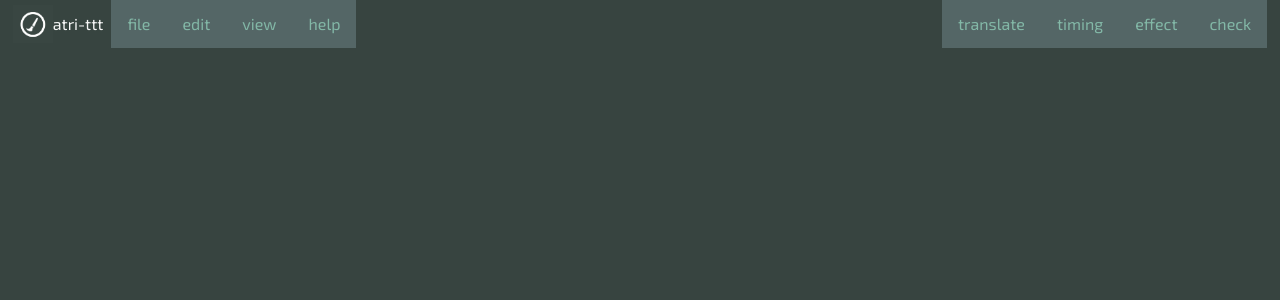
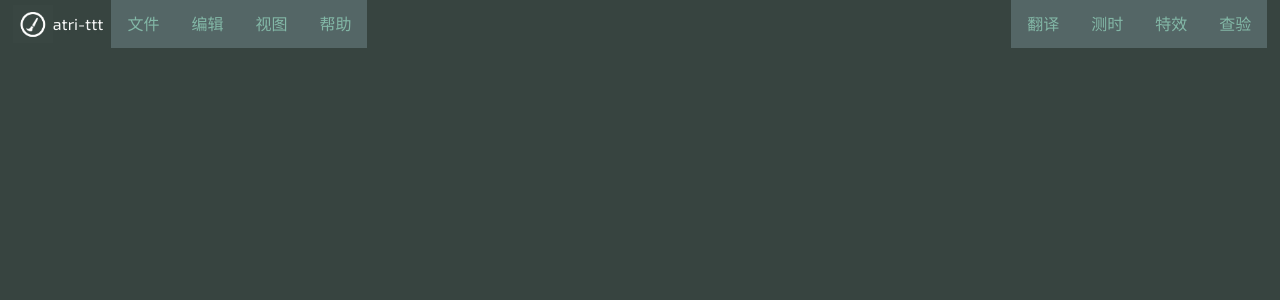
Before and after one commit to osu-atri/atri-ttt, a Vue app: page / in a window 1280 px wide. Shown: the top 300 px of the page. Built offline with nearby package versions, Linux system fonts and the light colour scheme.

Commit message:
update: add i18n support

```diff
--- a/src/App.vue
+++ b/src/App.vue
@@ -10,16 +10,16 @@
             <span>atri-ttt</span>
         </div>
         <menu id="menu__tools" style="margin-right: auto">
-            <li>file</li>
-            <li>edit</li>
-            <li>view</li>
-            <li>help</li>
+            <li>{{ $t("message.menu_tools_file") }}</li>
+            <li>{{ $t("message.menu_tools_edit") }}</li>
+            <li>{{ $t("message.menu_tools_view") }}</li>
+            <li>{{ $t("message.menu_tools_help") }}</li>
         </menu>
         <menu id="menu__tabs">
-            <li>translate</li>
-            <li>timing</li>
-            <li>effect</li>
-            <li>check</li>
+            <li>{{ $t("message.menu_tabs_translate") }}</li>
+            <li>{{ $t("message.menu_tabs_timing") }}</li>
+            <li>{{ $t("message.menu_tabs_effect") }}</li>
+            <li>{{ $t("message.menu_tabs_check") }}</li>
         </menu>
     </div>
     <div id="main"></div>
--- a/src/main.js
+++ b/src/main.js
@@ -2,4 +2,37 @@ import { createApp } from "vue";
 import "./global.css";
 import App from "./App.vue";
 
-createApp(App).mount("#app");
+/* i18n support */
+import { createI18n } from "vue-i18n";
+const i18n = createI18n({
+    locale: "zh-cn",
+    fallbackLocale: "en",
+    messages: {
+        en: {
+            message: {
+                menu_tools_file: "file",
+                menu_tools_edit: "edit",
+                menu_tools_view: "view",
+                menu_tools_help: "help",
+                menu_tabs_translate: "translate",
+                menu_tabs_timing: "timing",
+                menu_tabs_effect: "effect",
+                menu_tabs_check: "check"
+            }
+        },
+        "zh-cn": {
+            message: {
+                menu_tools_file: "文件",
+                menu_tools_edit: "编辑",
+                menu_tools_view: "视图",
+                menu_tools_help: "帮助",
+                menu_tabs_translate: "翻译",
+                menu_tabs_timing: "测时",
+                menu_tabs_effect: "特效",
+                menu_tabs_check: "查验"
+            }
+        }
+    }
+});
+
+createApp(App).use(i18n).mount("#app");
```
Also changed, not shown: package.json (+4 -3 lines), 1 other file (tests, documents, lock files or other folders).
